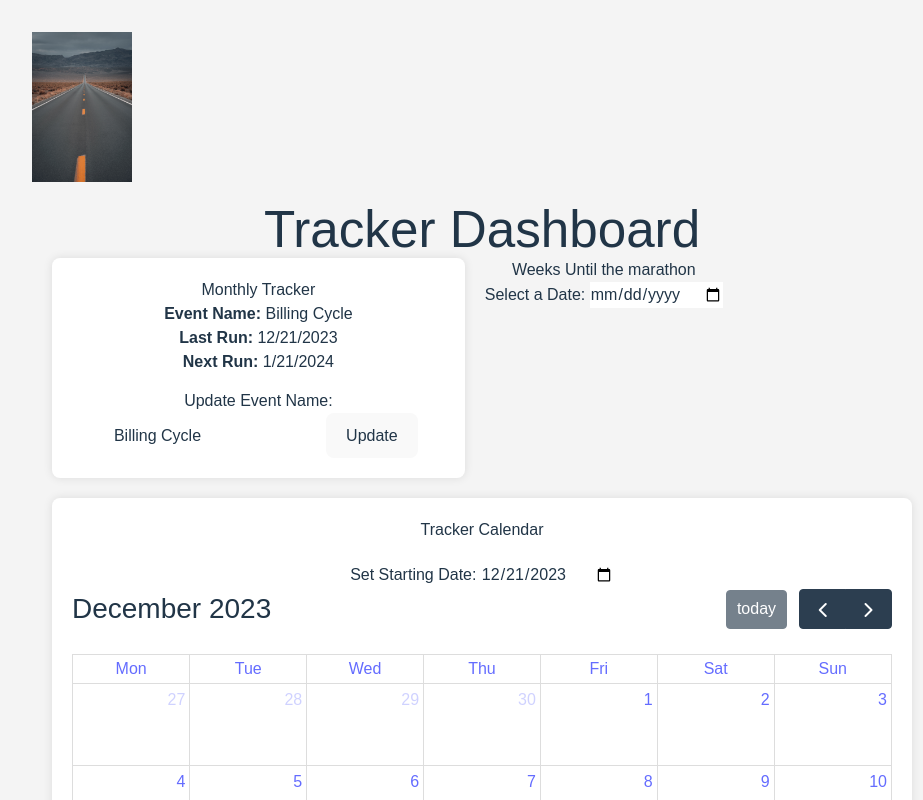
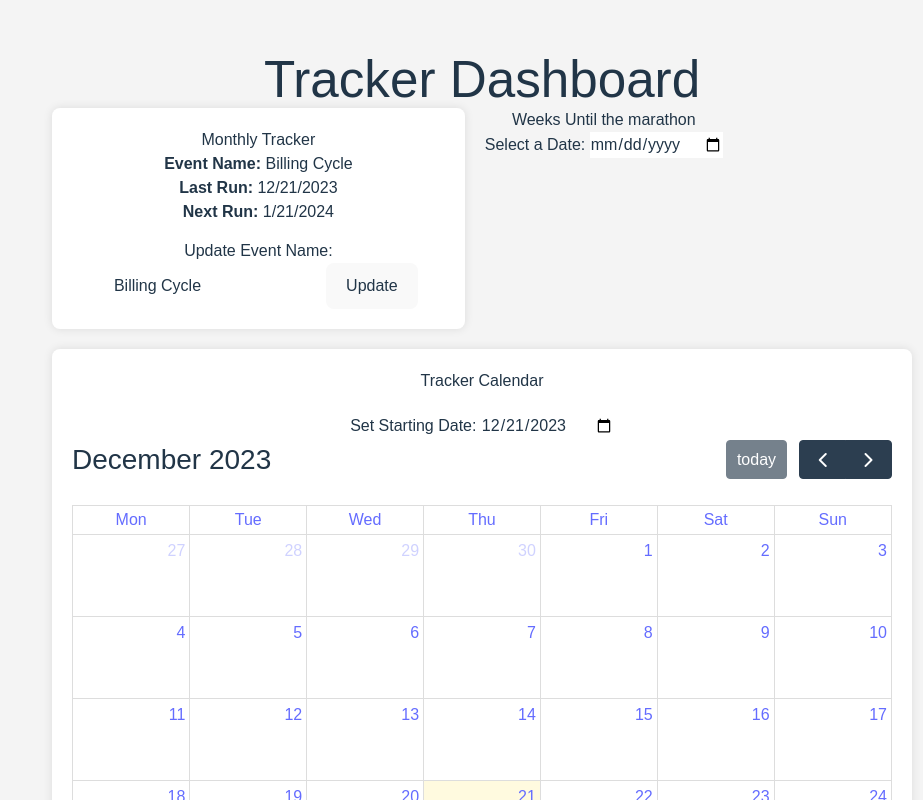
Before and after one commit to NathalieScherf/cycle-based-training-for-running, a React (Vite) app: page / in a window 1280 px wide. Shown: the top 800 px of the page, without its empty margins (158-1081 px from the left). Built offline with nearby package versions, Linux system fonts and the light colour scheme; a web font is replaced by a local one.

Commit message:
remove unised components and files

```diff
--- a/src/App.jsx
+++ b/src/App.jsx
@@ -6,7 +6,6 @@ function App() {
   return (
 
       <div className='App'>
-        <img src="/running.jpeg" alt="running" style={{width: 100 }}/>
         <Dashboard />
         </div>
 
--- a/src/components/Dashboard.jsx
+++ b/src/components/Dashboard.jsx
@@ -30,7 +30,6 @@ const Dashboard = () => {
         <div className="dashboard">
             <h1>Tracker Dashboard</h1>
             <div className="trackers">
-                {/* <PeriodTracker periodStartDate={periodStartDate} setPeriodStartDate={handleStartDateChange}/> */}
                 <MonthlyTracker />
                 <WeeksUntil />
             </div>
```
Also changed, not shown: public/running.jpeg (deleted).
